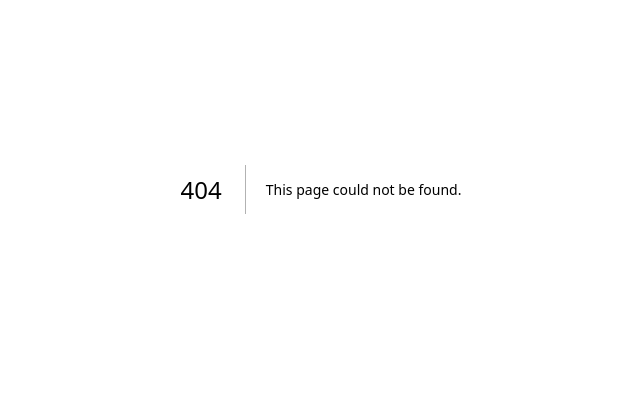
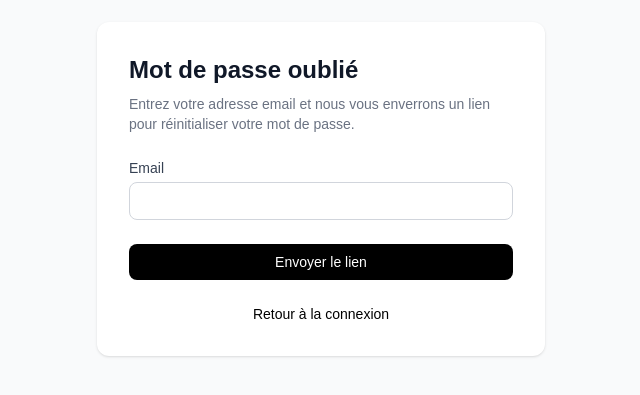
Before and after one commit to BAI-YUEJIE/moya-fidelisation, a Next.js app: page /forgot-password in a window 1280 px wide. Before the commit this address had no page. Shown: the part 211-606 px from the top of the page, without its empty margins (319-959 px from the left). Built offline with nearby package versions, Linux system fonts and the light colour scheme.

Commit message:
feat: US17 - mot de passe oublié avec lien email et réinitialisation

```diff
--- /dev/null
+++ b/app/forgot-password/page.tsx
@@ -0,0 +1,86 @@
+'use client'
+
+import { useState } from 'react'
+import Link from 'next/link'
+import { createClient } from '@/lib/supabase/client'
+
+export default function ForgotPasswordPage() {
+  const [email, setEmail] = useState('')
+  const [loading, setLoading] = useState(false)
+  const [sent, setSent] = useState(false)
+  const [error, setError] = useState<string | null>(null)
+
+  async function handleSubmit(e: { preventDefault(): void }) {
+    e.preventDefault()
+    setLoading(true)
+    setError(null)
+
+    const supabase = createClient()
+    const { error } = await supabase.auth.resetPasswordForEmail(email, {
+      redirectTo: `${window.location.origin}/reset-password`,
+    })
+
+    if (error) {
+      setError("Une erreur est survenue. Vérifiez l'adresse email.")
+    } else {
+      setSent(true)
+    }
+    setLoading(false)
+  }
+
+  return (
+    <div className="min-h-screen flex items-center justify-center bg-gray-50">
+      <div className="bg-white p-6 sm:p-8 rounded-xl shadow w-full max-w-md">
+        <h1 className="text-2xl font-bold mb-2 text-gray-900">Mot de passe oublié</h1>
+
+        {sent ? (
+          <div className="flex flex-col gap-4 mt-4">
+            <p className="text-sm text-green-700 bg-green-50 border border-green-200 rounded-lg px-4 py-3">
+              Un lien de réinitialisation a été envoyé à <span className="font-medium">{email}</span>. Vérifiez votre boîte mail.
+            </p>
+            <Link href="/login" className="text-sm text-center text-gray-600 hover:text-gray-900 hover:underline">
+              Retour à la connexion
+            </Link>
+          </div>
+        ) : (
+          <>
+            <p className="text-sm text-gray-500 mb-6">
+              Entrez votre adresse email et nous vous enverrons un lien pour réinitialiser votre mot de passe.
+            </p>
+            <form onSubmit={handleSubmit} className="flex flex-col gap-4">
+              <div className="flex flex-col gap-1">
+                <label htmlFor="email" className="text-sm font-medium text-gray-700">Email</label>
+                <input
+                  id="email"
+                  type="email"
+                  required
+                  value={email}
+                  onChange={(e) => setEmail(e.target.value)}
+                  className="border border-gray-300 rounded-lg px-3 py-2 text-sm focus:outline-none focus:ring-2 focus:ring-black"
+                />
+              </div>
+
+              {error && (
+                <p className="text-sm text-red-600 bg-red-50 border border-red-200 rounded-lg px-3 py-2">{error}</p>
+              )}
+
+              <button
+                type="submit"
+                disabled={loading}
+                className="bg-black text-white rounded-lg py-2 text-sm font-medium hover:bg-gray-800 disabled:opacity-50 disabled:cursor-not-allowed mt-2"
+              >
+                {loading ? 'Envoi en cours...' : 'Envoyer le lien'}
+              </button>
+            </form>
+
+            <p className="text-sm text-center text-gray-500 mt-6">
+              <Link href="/login" className="text-black font-medium hover:underline">
+                Retour à la connexion
+              </Link>
+            </p>
+          </>
+        )}
+      </div>
+    </div>
+  )
+}
--- a/app/login/page.tsx
+++ b/app/login/page.tsx
@@ -51,9 +51,14 @@ export default function LoginPage() {
           </div>
 
           <div className="flex flex-col gap-1">
-            <label htmlFor="password" className="text-sm font-medium text-gray-700">
-              Mot de passe
-            </label>
+            <div className="flex items-center justify-between">
+              <label htmlFor="password" className="text-sm font-medium text-gray-700">
+                Mot de passe
+              </label>
+              <Link href="/forgot-password" className="text-xs text-gray-500 hover:text-gray-900 hover:underline">
+                Mot de passe oublié ?
+              </Link>
+            </div>
             <input
               id="password"
               name="password"
--- /dev/null
+++ b/app/reset-password/page.tsx
@@ -0,0 +1,113 @@
+'use client'
+
+import { useEffect, useState } from 'react'
+import { useRouter } from 'next/navigation'
+import { createClient } from '@/lib/supabase/client'
+
+export default function ResetPasswordPage() {
+  const router = useRouter()
+  const [ready, setReady] = useState(false)
+  const [form, setForm] = useState({ password: '', confirm: '' })
+  const [loading, setLoading] = useState(false)
+  const [error, setError] = useState<string | null>(null)
+  const [success, setSuccess] = useState(false)
+
+  useEffect(() => {
+    // Supabase places the recovery token in the URL hash.
+    // Calling getSession() after the page loads picks it up automatically.
+    const supabase = createClient()
+    supabase.auth.getSession().then(({ data: { session } }) => {
+      if (session) {
+        setReady(true)
+      } else {
+        router.push('/login')
+      }
+    })
+  }, [router])
+
+  async function handleSubmit(e: { preventDefault(): void }) {
+    e.preventDefault()
+    setError(null)
+
+    if (form.password !== form.confirm) {
+      setError('Les mots de passe ne correspondent pas.')
+      return
+    }
+    if (form.password.length < 6) {
+      setError('Le mot de passe doit contenir au moins 6 caractères.')
+      return
+    }
+
+    setLoading(true)
+    const supabase = createClient()
+    const { error } = await supabase.auth.updateUser({ password: form.password })
+
+    if (error) {
+      setError('Erreur : ' + error.message)
+    } else {
+      setSuccess(true)
+      setTimeout(() => router.push('/dashboard'), 2000)
+    }
+    setLoading(false)
+  }
+
+  if (!ready) {
+    return (
+      <div className="min-h-screen flex items-center justify-center">
+        <p className="text-gray-400 text-sm">Vérification...</p>
+      </div>
+    )
+  }
+
+  return (
+    <div className="min-h-screen flex items-center justify-center bg-gray-50">
+      <div className="bg-white p-6 sm:p-8 rounded-xl shadow w-full max-w-md">
+        <h1 className="text-2xl font-bold mb-6 text-gray-900">Nouveau mot de passe</h1>
+
+        {success ? (
+          <p className="text-sm text-green-700 bg-green-50 border border-green-200 rounded-lg px-4 py-3">
+            Mot de passe mis à jour. Redirection en cours...
+          </p>
+        ) : (
+          <form onSubmit={handleSubmit} className="flex flex-col gap-4">
+            <div className="flex flex-col gap-1">
+              <label htmlFor="pwd" className="text-sm font-medium text-gray-700">Nouveau mot de passe</label>
+              <input
+                id="pwd"
+                type="password"
+                required
+                minLength={6}
+                value={form.password}
+                onChange={(e) => setForm({ ...form, password: e.target.value })}
+                className="border border-gray-300 rounded-lg px-3 py-2 text-sm focus:outline-none focus:ring-2 focus:ring-black"
+              />
+            </div>
+            <div className="flex flex-col gap-1">
+              <label htmlFor="pwd-confirm" className="text-sm font-medium text-gray-700">Confirmer le mot de passe</label>
+              <input
+                id="pwd-confirm"
+                type="password"
+                required
+                value={form.confirm}
+                onChange={(e) => setForm({ ...form, confirm: e.target.value })}
+                className="border border-gray-300 rounded-lg px-3 py-2 text-sm focus:outline-none focus:ring-2 focus:ring-black"
+              />
+            </div>
+
+            {error && (
+              <p className="text-sm text-red-600 bg-red-50 border border-red-200 rounded-lg px-3 py-2">{error}</p>
+            )}
+
+            <button
+              type="submit"
+              disabled={loading}
+              className="bg-black text-white rounded-lg py-2 text-sm font-medium hover:bg-gray-800 disabled:opacity-50 disabled:cursor-not-allowed mt-2"
+            >
+              {loading ? 'Enregistrement...' : 'Mettre à jour'}
+            </button>
+          </form>
+        )}
+      </div>
+    </div>
+  )
+}
```
